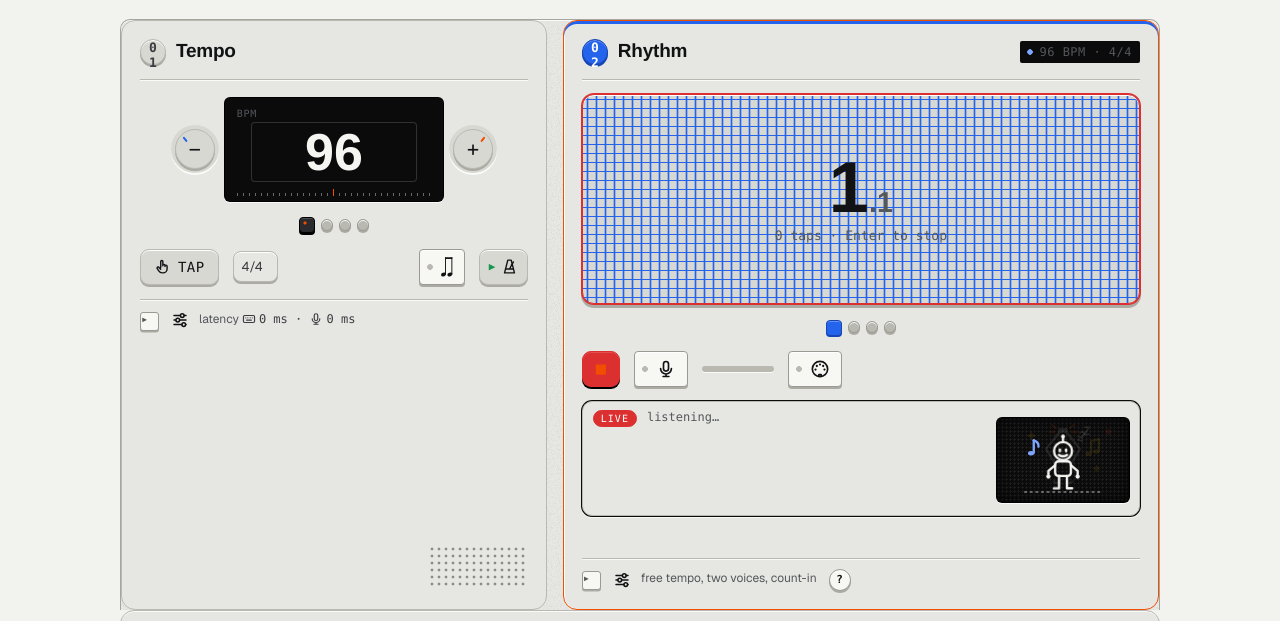
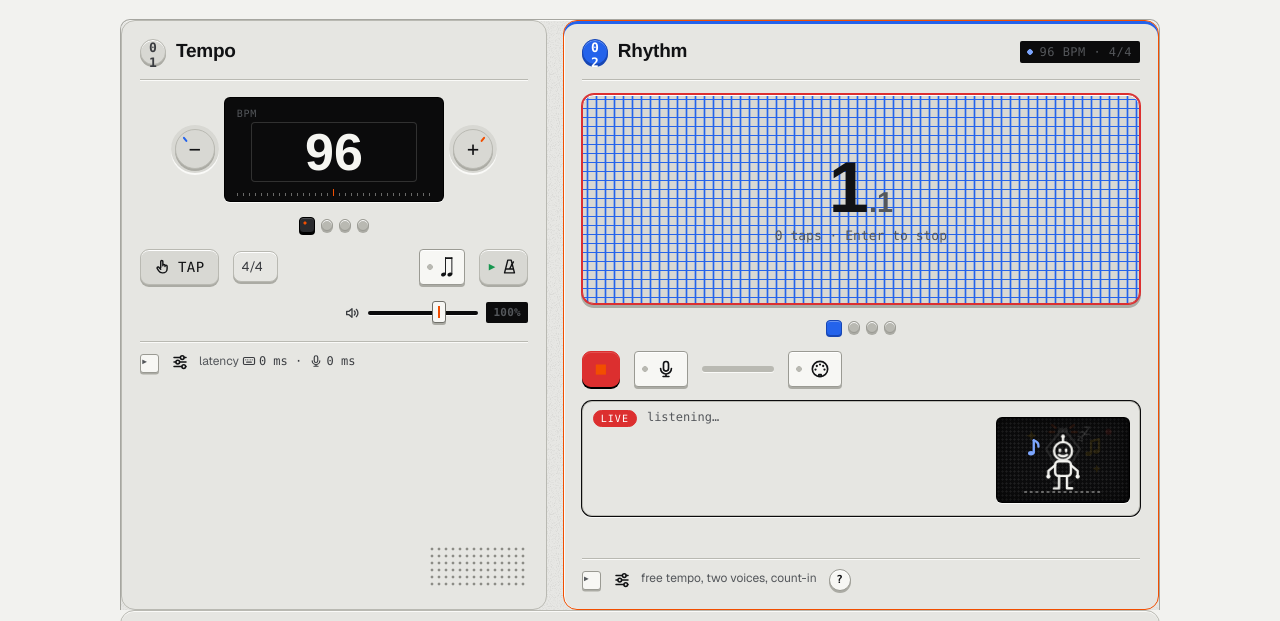
Before and after one commit to versital/claptoscore-app, a website with bundled scripts: page index.html in a window 1280 px wide. Both pictures are taken after a click on the button "Rec". Shown: the part 134-755 px from the top of the page. Built offline with nearby package versions, Linux system fonts and the light colour scheme; a web font is replaced by a local one.

Commit message:
Metronome volume slider (Tempo panel and Practice tab)
Co-Authored-By: Claude Opus 5.5 <noreply@anthropic.com>

```diff
--- a/index.html
+++ b/index.html
@@ -72,6 +72,7 @@
         <label class="tog" id="subLbl" title="Subdivide"><input type="checkbox" id="subdiv" aria-label="Subdivide"><span class="sub-ic"><svg class="ng" viewBox="0 0 15.5 29.5" width="11.6" height="22.1" fill="currentColor" aria-hidden="true"><ellipse cx="3.4" cy="26" rx="3.4" ry="2.45" transform="rotate(-22 3.4 26)"></ellipse><rect x="5.4" y="3" width="1.25" height="22.4"></rect><ellipse cx="11.9" cy="26" rx="3.4" ry="2.45" transform="rotate(-22 11.9 26)"></ellipse><rect x="13.9" y="3" width="1.25" height="22.4"></rect><rect x="5.4" y="3" width="9.75" height="2.3"></rect></svg></span></label>
         <button class="btn icon" id="metroBtn" aria-label="Metronome" title="Metronome" aria-pressed="false"><span class="ic">▶</span><i class="i i-metronome"></i></button>
       </div>
+      <div class="row vol-row"><label class="vol" title="Metronome volume"><i class="i i-sound"></i> <input type="range" class="click-vol" min="0" max="150" step="5" value="100" aria-label="Metronome volume"><span class="val">100%</span></label></div>
       <details class="more" id="more1">
         <summary><i class="i i-sliders"></i><span class="vh">Options</span> <span class="more-hint">latency <b id="latVal"><i class="i i-keyboard"></i>0 ms · <i class="i i-mic"></i>0 ms</b></span></summary>
         <div class="more-body">
@@ -153,6 +154,7 @@
         <label class="pr-field"><span class="opt-label">Length</span>
           <select id="prBars" aria-label="Length"><option value="2">2 bars</option><option value="4">4 bars</option><option value="8" selected>8 bars</option><option value="12">12 bars</option><option value="16">16 bars</option><option value="24">24 bars</option><option value="32">32 bars</option></select></label>
         <label class="tog" title="Click while playing"><input type="checkbox" id="prClick" checked aria-label="Click while playing"><i class="i i-metronome"></i></label>
+        <label class="vol" title="Metronome volume"><i class="i i-sound"></i> <input type="range" class="click-vol" min="0" max="150" step="5" value="100" aria-label="Metronome volume"><span class="val">100%</span></label>
       </div>
       <div class="pr-custom" id="prCustom" hidden></div>
       <div class="pr-stage" id="prStage" role="button" aria-label="Rhythm tap pad">
--- a/package.json
+++ b/package.json
@@ -1,7 +1,7 @@
 {
   "name": "claptoscore-app",
   "private": true,
-  "version": "0.3.1",
+  "version": "0.3.2",
   "description": "Modular local build of the Claptoscore tap-to-notation app",
   "type": "module",
   "scripts": {
--- a/src/audio/context.js
+++ b/src/audio/context.js
@@ -2,6 +2,15 @@
 
 export let ctx = null;
 export let master = null;
+// clickBus: every metronome click (count-in, recording, preview, practice, playback's click track) goes through it,
+// so the metronome volume can change without touching the rhythm sounds.
+export let clickBus = null;
+let clickGain = 1;
+// v: 0..150 (%); loudness follows the square, so the slider feels even
+export function setClickVolume(v) {
+  clickGain = Math.pow(Math.max(0, Math.min(150, v)) / 100, 2);
+  if (clickBus) clickBus.gain.value = clickGain;
+}
 
 // Shared audio flags. micOn: the microphone is listening, so clicks switch to tones its high-pass filter rejects.
 export const audioFlags = { micOn: false };
@@ -10,6 +19,7 @@ export function audio() {
   if (!ctx) {
     ctx = new (window.AudioContext || window.webkitAudioContext)({ latencyHint: 'interactive' });
     master = ctx.createGain(); master.gain.value = 0.8; master.connect(ctx.destination);
+    clickBus = ctx.createGain(); clickBus.gain.value = clickGain; clickBus.connect(master);
   }
   if (ctx.state === 'suspended') ctx.resume();
   return ctx;
--- a/src/audio/sounds.js
+++ b/src/audio/sounds.js
@@ -1,20 +1,20 @@
 // Synthesised sounds. "bag" collects oscillators so playback can stop them early.
-import { ctx, master, audioFlags } from './context.js';
+import { ctx, master, clickBus, audioFlags } from './context.js';
 
-export function blip(time, freq, gain, dur, type, bag) {
+export function blip(time, freq, gain, dur, type, bag, out = master) {
   const o = ctx.createOscillator(), g = ctx.createGain();
   o.type = type; o.frequency.value = freq;
   g.gain.setValueAtTime(0.0001, time);
   g.gain.exponentialRampToValueAtTime(gain, time + 0.002);
   g.gain.exponentialRampToValueAtTime(0.0001, time + dur);
-  o.connect(g).connect(master); o.start(time); o.stop(time + dur + 0.02);
+  o.connect(g).connect(out); o.start(time); o.stop(time + dur + 0.02);
   if (bag) bag.push(o);
 }
 // With the mic on, the click becomes a low pure tone that the mic's high-pass filter rejects.
 export const click = (t, accent, bag) => audioFlags.micOn
-  ? blip(t, accent ? 1000 : 700, accent ? 0.6 : 0.4, 0.04, 'sine', bag)
-  : blip(t, accent ? 1900 : 1250, accent ? 0.55 : 0.32, 0.03, 'triangle', bag);
-export const softClick = (t, bag) => blip(t, audioFlags.micOn ? 500 : 900, 0.12, 0.02, audioFlags.micOn ? 'sine' : 'triangle', bag);
+  ? blip(t, accent ? 1000 : 700, accent ? 0.6 : 0.4, 0.04, 'sine', bag, clickBus)
+  : blip(t, accent ? 1900 : 1250, accent ? 0.55 : 0.32, 0.03, 'triangle', bag, clickBus);
+export const softClick = (t, bag) => blip(t, audioFlags.micOn ? 500 : 900, 0.12, 0.02, audioFlags.micOn ? 'sine' : 'triangle', bag, clickBus);
 // The written rhythm plays as a woodblock (high voice) and a kick (low voice).
 export const wood = (t, bag) => { blip(t, 740, 0.7, 0.07, 'sine', bag); blip(t, 2200, 0.18, 0.015, 'square', bag); };
 export function kick(t, bag) {
--- /dev/null
+++ b/src/features/clickVolume.js
@@ -0,0 +1,12 @@
+// Metronome volume: one setting, shown as a slider in the Tempo panel and in the Practice tab (kept in sync).
+import { setClickVolume } from '../audio/context.js';
+import { store } from '../services/store.js';
+import { $$ } from '../ui/dom.js';
+
+export function bindClickVolume() {
+  const saved = store.get('clickVol');
+  const show = v => $$('.click-vol').forEach(el => { el.value = v; el.parentElement.querySelector('.val').textContent = v + '%'; });
+  const set = v => { v = Math.max(0, Math.min(150, Math.round(+v))); setClickVolume(v); show(v); store.set('clickVol', v); };
+  set(typeof saved === 'number' ? saved : 100);
+  $$('.click-vol').forEach(el => el.addEventListener('input', () => set(el.value)));
+}
--- a/src/main.js
+++ b/src/main.js
@@ -31,6 +31,7 @@ import { bindExportMenu } from './features/exportMenu.js';
 import { bindUpsell } from './features/proGate.js';
 import { bindTakes } from './features/takes.js';
 import { bindPractice } from './features/practice.js';
+import { bindClickVolume } from './features/clickVolume.js';
 
 // The original scripts were globals other site pages relied on; keep them reachable.
 Object.assign(window, { Pro, MidiIn, RhythmCode, noteGroup });
@@ -91,6 +92,7 @@ $$('details.more').forEach(d => {
 });
 startBeatDisplay();
 bindPractice();
+bindClickVolume();
 if (document.fonts && document.fonts.ready) document.fonts.ready.then(render);
 render();
 
--- a/styles/practice.css
+++ b/styles/practice.css
@@ -65,3 +65,9 @@ body:not([data-tab="practice"]) .practice { display: none; }
 #prFull { overflow-x: auto; }
 .pr-results .legend { justify-content: center; }
 @media (max-width: 520px) { .pr-msg { font-size: 11.5px; padding: 4px 8px; } .pr-ring { width: 92px; height: 92px; } }
+
+/* metronome volume (Tempo panel and Practice tab) */
+.vol { display: inline-flex; align-items: center; gap: 6px; }
+.vol input[type="range"] { width: 110px; }
+.vol .val { font: 600 11px/1 var(--mono); min-width: 3.6em; color: var(--ink-3); }
+.vol-row { justify-content: flex-end; }
```
Also changed, not shown: FEATURES.md (+2 -0 lines).
